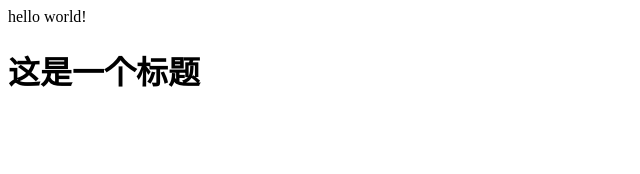
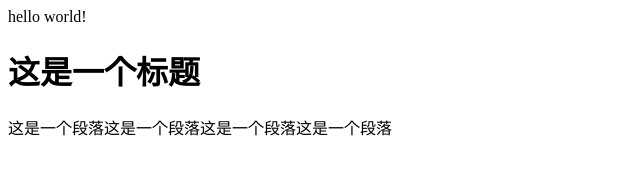
Before and after one commit to Gnm127/gnm, a plain HTML site: page index.html in a window 1280 px wide. Shown: the whole page, without its empty margins (0-640 px from the left). Drawn offline with Linux system fonts and the light colour scheme.

Commit message:
新增段落

```diff
--- a/index.html
+++ b/index.html
@@ -8,5 +8,6 @@
 <body>
   hello world!
   <h1>这是一个标题</h1>
+  <p>这是一个段落这是一个段落这是一个段落这是一个段落</p>
 </body>
 </html>
```
